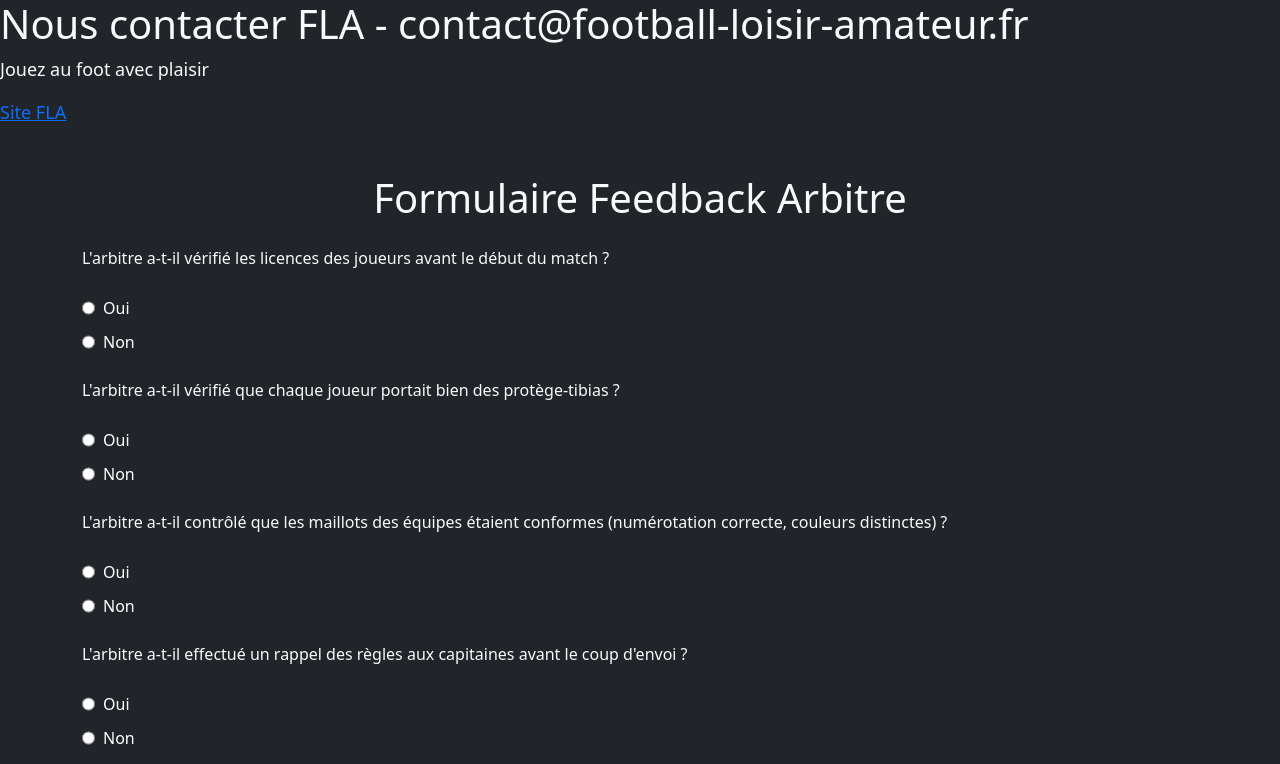
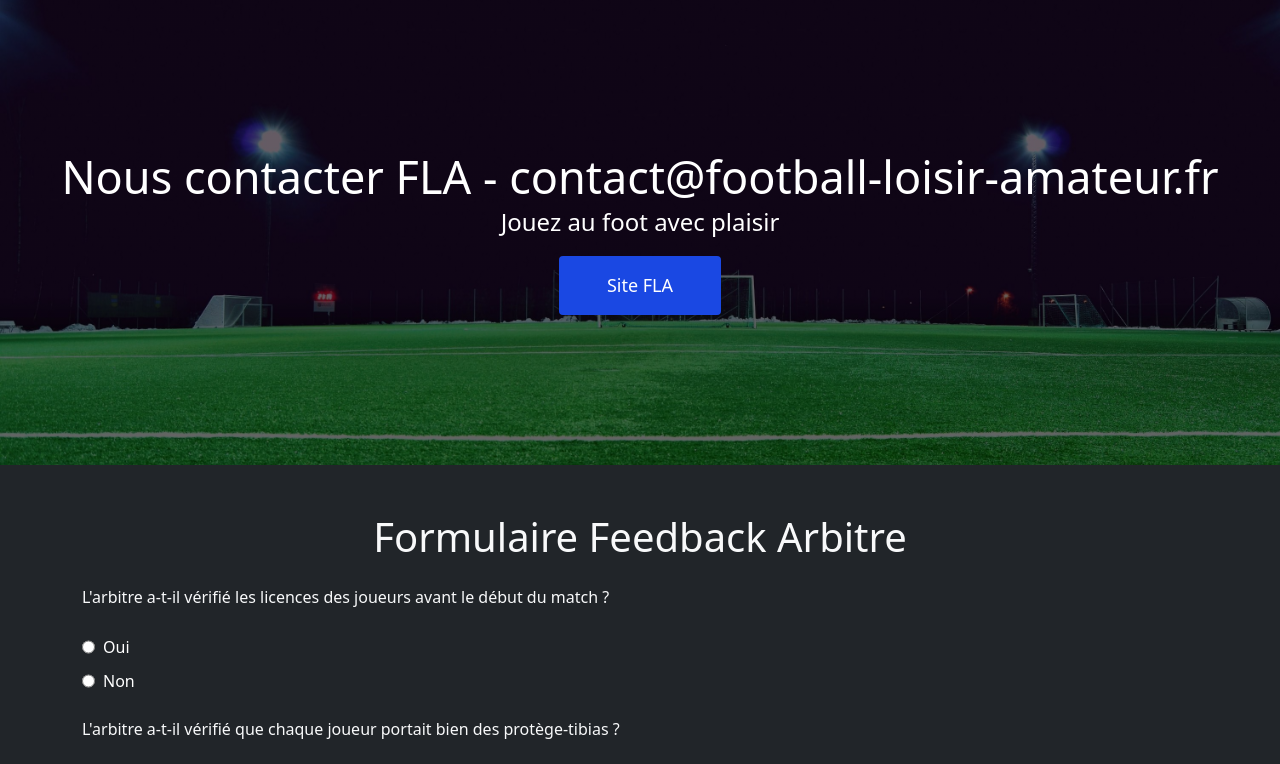
Before and after one commit to Anouar-Elkhalfi/FLA-COUPE, a plain HTML site: page index.html in a window 1280 px wide. Shown: the top 764 px of the page. Drawn offline with nearby package versions, Linux system fonts and the light colour scheme.

Commit message:
Ajout du formulaire feedback

```diff
--- a/index.html
+++ b/index.html
@@ -9,15 +9,20 @@
     <link rel="stylesheet" href="styles.css"> <!-- Lien vers ton fichier CSS personnalisé -->
 </head>
 <body class="bg-dark text-light">
-  <div class="banner">
-    <h1>Nous contacter FLA - contact@football-loisir-amateur.fr</h1>
-    <p>Jouez au foot avec plaisir</p>
-    <a href="http://www.football-loisir-amateur.com/Home/Index" class="button-blue">Site FLA</a>
-  </div>
+    <!-- Banner -->
+    <div class="banner">
+        <h1>Nous contacter FLA - contact@football-loisir-amateur.fr</h1>
+        <p>Jouez au foot avec plaisir</p>
+        <a href="http://www.football-loisir-amateur.com/Home/Index" class="button-blue">Site FLA</a>
+    </div>
+
     <div class="container mt-5">
         <h1 class="text-center mb-4">Formulaire Feedback Arbitre</h1>
 
         <form id="feedback-form" action="https://formsubmit.co/anouarelkhalfi@gmail.com" method="POST">
+            <!-- Désactiver Captcha et redirection après soumission -->
+            <input type="hidden" name="_captcha" value="false">
+            <input type="hidden" name="_next" value="http://www.football-loisir-amateur.com/Home/Index">
 
             <!-- Question 1 -->
             <div class="radio-input mb-4">
--- a/script.js
+++ b/script.js
@@ -23,7 +23,7 @@ document.getElementById('feedback-form').addEventListener('submit', function(eve
 
   // Si toutes les validations passent, le formulaire est soumis
   if (formIsValid) {
-      // Le message de remerciement sera affiché après la soumission
+      document.getElementById('feedback-form').submit(); // Soumission du formulaire
       document.getElementById('feedback-form').style.display = 'none';
       document.getElementById('merci-message').style.display = 'block';
   }
--- a/styles.css
+++ b/styles.css
@@ -22,6 +22,38 @@
 /* Changement de couleur des boutons sélectionnés */
 .radio-input input[type="radio"]:checked {
   accent-color: #28a745; /* Couleur verte pour indiquer le choix sélectionné */
+}
+.banner {
+  background-image: linear-gradient(rgba(0,0,0,0.6), rgba(0,0,0,0.6)), url('image/terrain.jpg');
+  background-size: cover;
+  background-position: center;
+  padding: 150px 0;
+  text-align: center;
+}
+
+.banner h1 {
+  color: white;
+  font-size: 45px;
+  margin: 0;
+}
+.banner p {
+  color: white;
+  font-size: 24px;
+}
+
+.button-blue {
+  background-color: #1A48E3;
+  color: white;
+  padding: 16px 48px;
+  border-radius: 4px;
+  display: inline-block;
+  text-decoration: none;
+  transition: .3s;
+}
+
+.button-blue:hover {
+  background-color: #0D1EC6;
+  color: white;
 }
 .footer {
   background-color: #371273;
```
Also changed, not shown: image/terrain.jpg (added), 1 other file.
